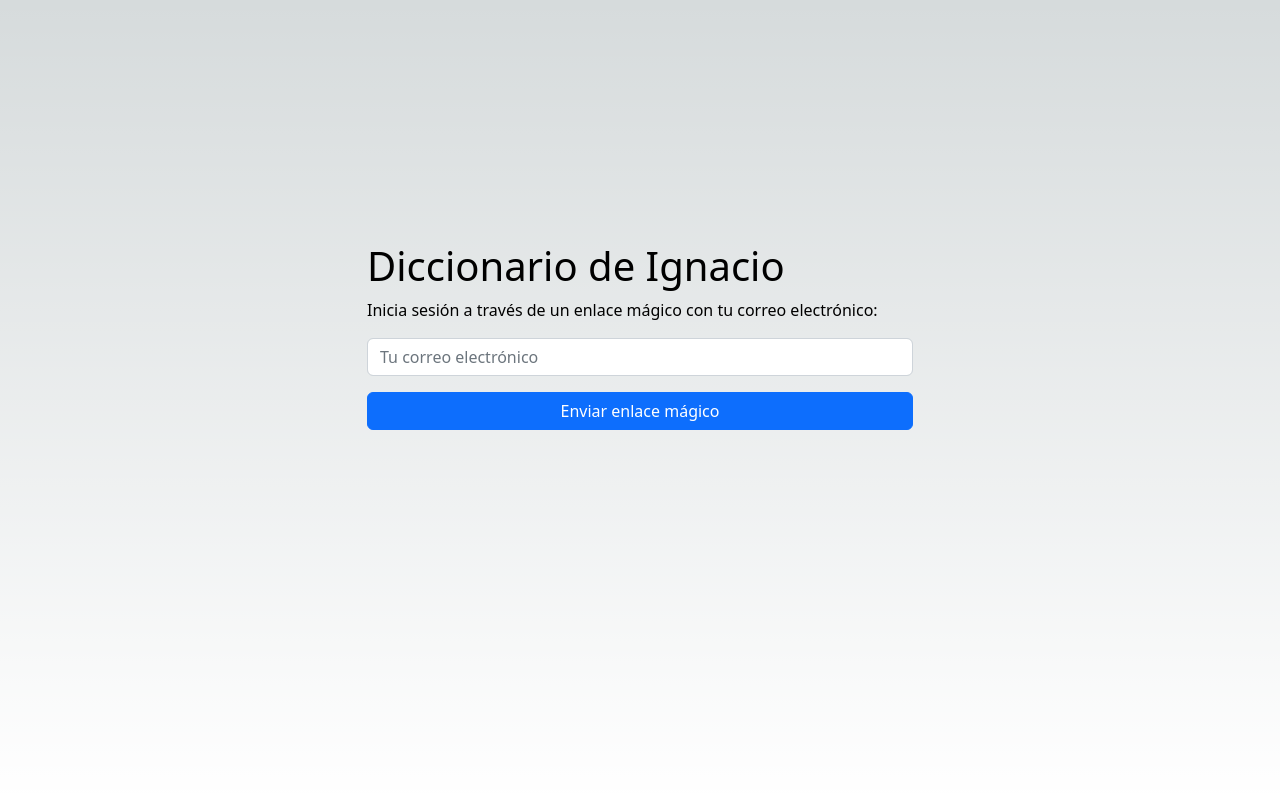
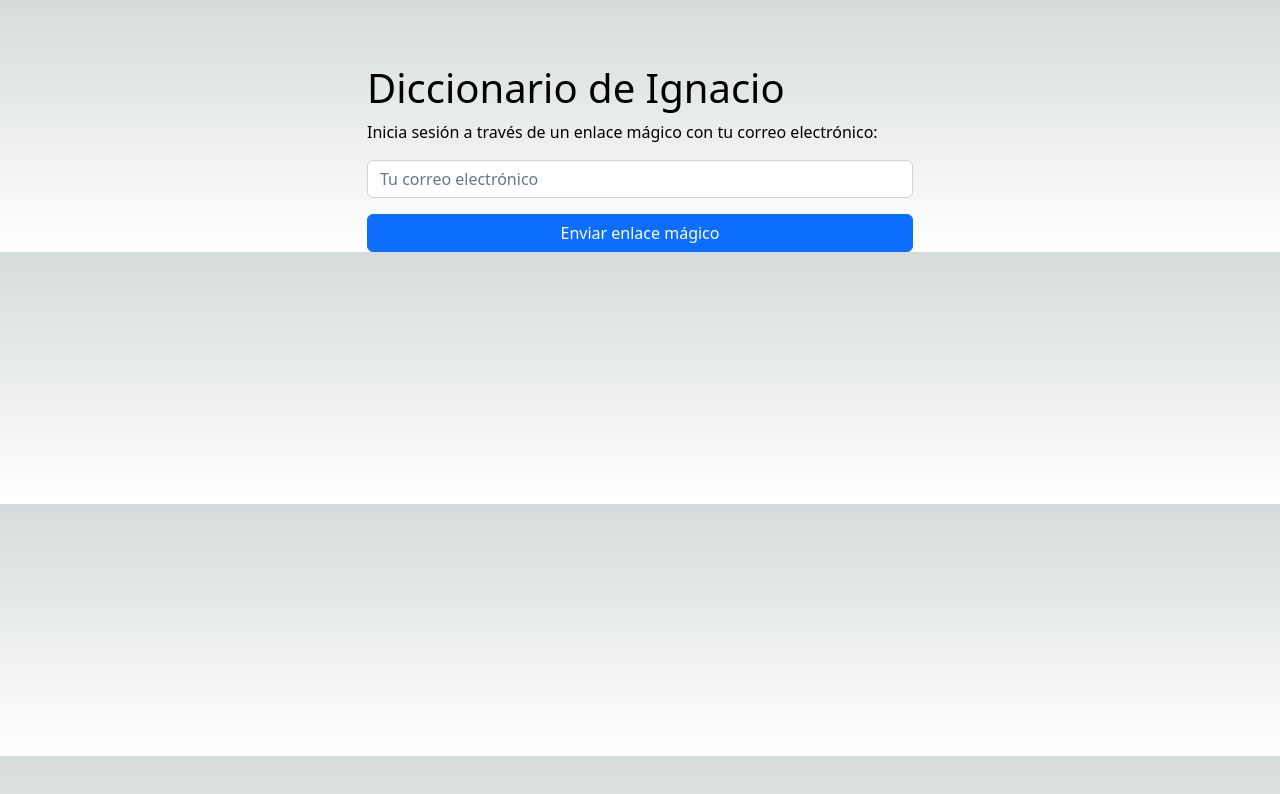
Before and after one commit to IGNACIOFC/diccionario-nextjs, a Next.js app: page / in a window 1280 px wide. Shown: the top 794 px of the page. Built offline with nearby package versions, Linux system fonts and the light colour scheme; no server answers.

Commit message:
styles auth

```diff
--- a/src/styles/globals.css
+++ b/src/styles/globals.css
@@ -43,9 +43,9 @@
   display: flex;
   flex-direction: column;
   align-items: center;
-  justify-content: center;
-  padding-bottom: 10rem;
-  height: 100vh;
+  margin-top: 2rem;
+  height: 100%;
+  max-height: 100vh;
 }
 @media (prefers-color-scheme: dark) {
   :root {
```
